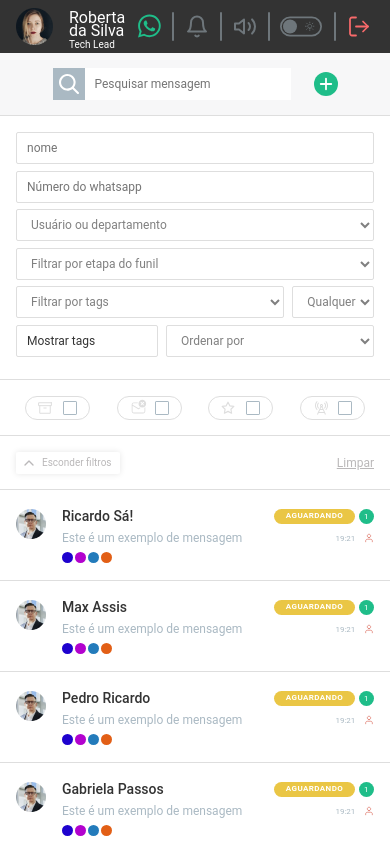
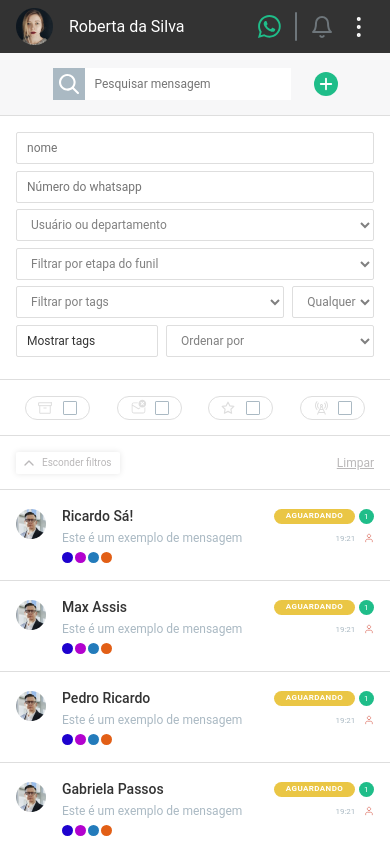
Before and after one commit to maxassis/tela_de_chat, a Nuxt app: page / in a window 390 px wide. Built offline with nearby package versions, Linux system fonts and the light colour scheme; a web font is replaced by a local one.

Commit message:
feat: feito menu mobile

```diff
--- a/app.vue
+++ b/app.vue
@@ -5,7 +5,7 @@
       <div class="chat-list">
         <ChatsList/>
       </div>
-      <div class="messages" ref="el">
+      <div class="messages">
         <Messages />
       </div>
       <div class="options">
@@ -21,7 +21,6 @@
 <script setup lang="ts">
 import {option} from '@/store/options';
 import {chatlist, messages} from '@/store/toggleScreen';
-//import { useElementSize } from '@vueuse/core'
 
 useHead({
   link: [
@@ -36,10 +35,6 @@ useHead({
     },
   ],
 });
-
-const el = ref(null)
-//console.log(el)
-//const { width } = useElementSize(el)
 
 </script>
 
@@ -93,9 +88,6 @@ const el = ref(null)
   grid-row: 2 / 3;
   overflow: hidden;
 
-  // @media (width < 1340px) {
-  //   display: none;
-  // }
 }
 
 .menu {
@@ -103,9 +95,6 @@ const el = ref(null)
   grid-row: 2 / 3;
   overflow: hidden;
 
-  // @media (width < 1340px) {
-  //   display: none;
-  // }
 }
 
 .menu--open {
@@ -116,38 +105,17 @@ const el = ref(null)
 }
 
 .messages--open {
-  //grid-template-columns: 0 1fr 0 0 !important;
 
   @media(width <910px) {
     grid-template-columns: 0 1fr 0 0 !important;
  }
-
-  // @media (width < 1340px) {
-  //   grid-template-columns: 19.813rem 1fr 0 0 !important;
-  // }
-
-  // @media (width > 910px) {
-  //   grid-template-columns: 19.813rem 1fr 0 0 !important;
-  // }
-
-
 }
 
 .chalist--open {
- // grid-template-columns: 1fr 0 0 0 !important;
 
  @media(width <910px) {
   grid-template-columns: 1fr 0 0 0 !important;
  }
-
-  // @media (width < 1340px) {
-  //   grid-template-columns: 19.813rem 1fr 0 0 !important;
-  // }
-
-  // @media (width < 910px) {
-  //   grid-template-columns: 1fr 0px 0 0 !important;
-  // }
-
 }
 
 
--- a/components/Header.vue
+++ b/components/Header.vue
@@ -5,7 +5,7 @@
 
       <div class="header__name-wrapper">
         <h3>Roberta da Silva</h3>
-        <span>Tech Lead</span>
+        <span class="header--hide">Tech Lead</span>
       </div>
     </div>
 
@@ -13,15 +13,44 @@
       <img src="../images/zap.svg" />
       <div class="header__divisor"></div>
       <img src="../images/sino.svg" />
-      <div class="header__divisor"></div>
-      <img src="../images/volume.svg" />
-      <div class="header__divisor"></div>
-      <img src="../images/toggle.svg" style="width: 43px" />
-      <div class="header__divisor"></div>
-      <img src="../images/logout.svg" />
+      <div class="header__divisor header--hide"></div>
+      <img src="../images/volume.svg" class="header--hide"/>
+      <div class="header__divisor header--hide"></div>
+      <img src="../images/toggle.svg" style="inline-size: 43px" class="header--hide" />
+      <div class="header__divisor header--hide"></div>
+      <img src="../images/logout.svg" class="header--hide"/>
+      <img src="../images/vertical-white.svg" class="header__menu-mobile" @click="togglePopup" />
+    </div>
+    <div :class="['header__popup', {'header__popup--show' : showPopup }]">
+      <div class="header__popup-item">
+        <span>Volume</span>
+        <img src="../images/volume.svg" />
+      </div>
+      <div class="header__popup-item">
+        <span>Tema</span>
+        <img src="../images/toggle.svg" />
+      </div>
+      <div class="header__popup-item">
+        <span>Sair</span>
+        <img src="../images/logout.svg" />
+      </div>
+
+
     </div>
   </div>
 </template>
+
+<script setup lang="ts">
+import { ref } from 'vue';
+
+let showPopup = ref(false);
+
+function togglePopup() {
+  showPopup.value = !showPopup.value;
+}
+
+</script>
+
 
 <style scoped lang="scss">
 .header {
@@ -32,11 +61,13 @@
   block-size: 100%;
   background: #333333;
   padding: 0 1.188rem 0 1rem;
+  position: relative;
+
 
   &__user-wrapper {
     display: flex;
     align-items: center;
-    height: 2.313rem;
+    block-size: 2.313rem;
     gap: 16px;
   }
 
@@ -47,7 +78,14 @@
     block-size: 1.813rem;
 
     > img {
-      width: 24px;
+      inline-size: 24px;
+    }
+
+    @media (width < 600px) {
+      justify-content: flex-end;
+      gap: 13px;
+      align-items: center;
+      inline-size: auto;
     }
   }
 
@@ -75,6 +113,11 @@
       color: #ffffff;
       line-height: 13.375px;
     }
+
+    @media (width < 600px) {
+      display: grid;
+      align-items: center;
+    }
   }
 
   &__divisor {
@@ -83,5 +126,65 @@
     background-color: #6e767b;
     border-radius: 9.33333px;
   }
+
+  &--hide {
+    display: block;
+
+    @media (width < 600px) {
+      display: none;
+    }
+
+  }
+
+  &__popup {
+    position: absolute;
+    inset-inline-end: 15px;
+    inset-block-end: -120px;
+    inline-size: 160px;
+    block-size:108px;border-radius: 2px;
+    border: 0.5px solid var(--cinza-30, #CECECE);
+    background: var(--branco, #FFF);
+    box-shadow: 0px 0px 6.136363506317139px 0px rgba(0, 0, 0, 0.10);
+    display: grid;
+    grid-template-rows: 38px 31px 39px;
+    grid-template-columns: 1fr;
+    padding-inline: 12px;
+    border-radius: 2px;
+    pointer-events: none;
+    opacity: 0;
+    transition: opacity 0.7s ease;
+  }
+
+
+  &__menu-mobile {
+    display: none;
+    block-size: 20px;
+    cursor: pointer;
+
+    @media (width < 600px) {
+      display: block;
+    }
+  }
+
+  &__popup-item {
+    display: flex;
+    justify-content: space-between;
+    align-items: center;
+    border-block-end: 1px solid #DEDEDE;
+
+    >span {
+      color: #BAB8B9;
+      font-size: 16px;
+    }
+
+    >img {
+      cursor: pointer;
+    }
+  }
+
+  &__popup--show {
+    pointer-events: all;
+    opacity: 1;
+  }
 }
 </style>
```
Also changed, not shown: images/vertical-white.svg (added).
